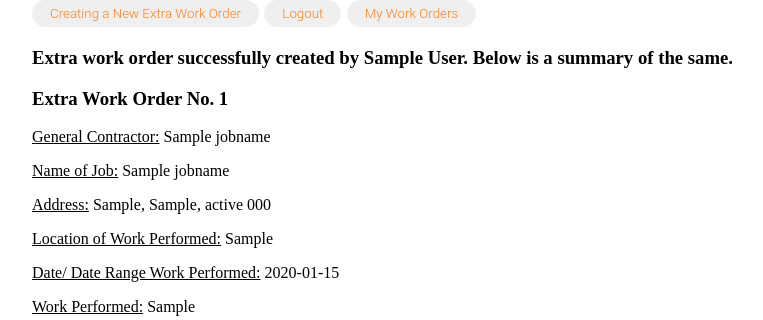
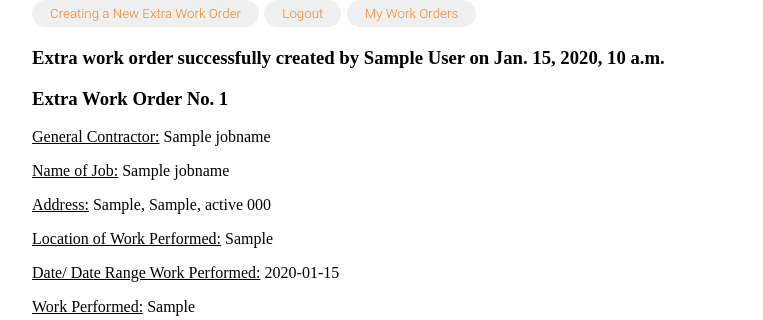
Before and after one commit to rajkapadia91/workorder, a Django app: template workorder_app/templates/workorderpreview.html in a window 1280 px wide. Shown: the part 140-460 px from the top of the page, without its empty margins (112-875 px from the left). Run offline with Django 3.2, Linux system fonts and the light colour scheme; the template is opened without the code that fills it: values that come from a table or form of the project are taken from there, others are empty; tables that the repository leaves empty hold one stand-in row (values such as "Sample post").

Commit message:
added minor changes

```diff
--- a/workorder_app/templates/showworkorder.html
+++ b/workorder_app/templates/showworkorder.html
@@ -23,7 +23,7 @@
         <button><a href="/workorder">Back to All Extra Work Orders</a></button>
         <button><a href="/edit/{{this_work_order.id}}">Edit Order # {{this_work_order.id}}</a></button>
         <div id="actual_order">
-            <h3>Extra Work Order No. {{this_work_order.id}}</h3>
+            <h3>Extra Work Order No. {{this_work_order.id}} | Created on: {{this_work_order.created_at}}</h3>
             <p> <span class="titles">General Contractor:</span> {{this_work_order.jobname.contractor_name}}</p>
             <p> <span class="titles">Name of Job:</span> {{this_work_order.jobname.name}}</p>
             <p> <span class="titles">Address:</span> {{this_work_order.jobname.street}}, {{this_work_order.jobname.city}}, {{this_work_order.jobname.state}} {{this_work_order.jobname.zip_code}}</p>
--- a/workorder_app/templates/workorderpreview.html
+++ b/workorder_app/templates/workorderpreview.html
@@ -31,7 +31,7 @@
             {% endif %}
         </div>
         <div id="created_by">
-            <h3>Extra work order successfully created by {{this_work_order.user.first_name}} {{this_work_order.user.last_name}}. Below is a summary of the same.</h3>
+            <h3>Extra work order successfully created by {{this_work_order.user.first_name}} {{this_work_order.user.last_name}} on {{this_work_order.created_at}}</h3>
         </div>
         <div id="actual_order">
             <h3>Extra Work Order No. {{this_work_order.id}}</h3>
```
